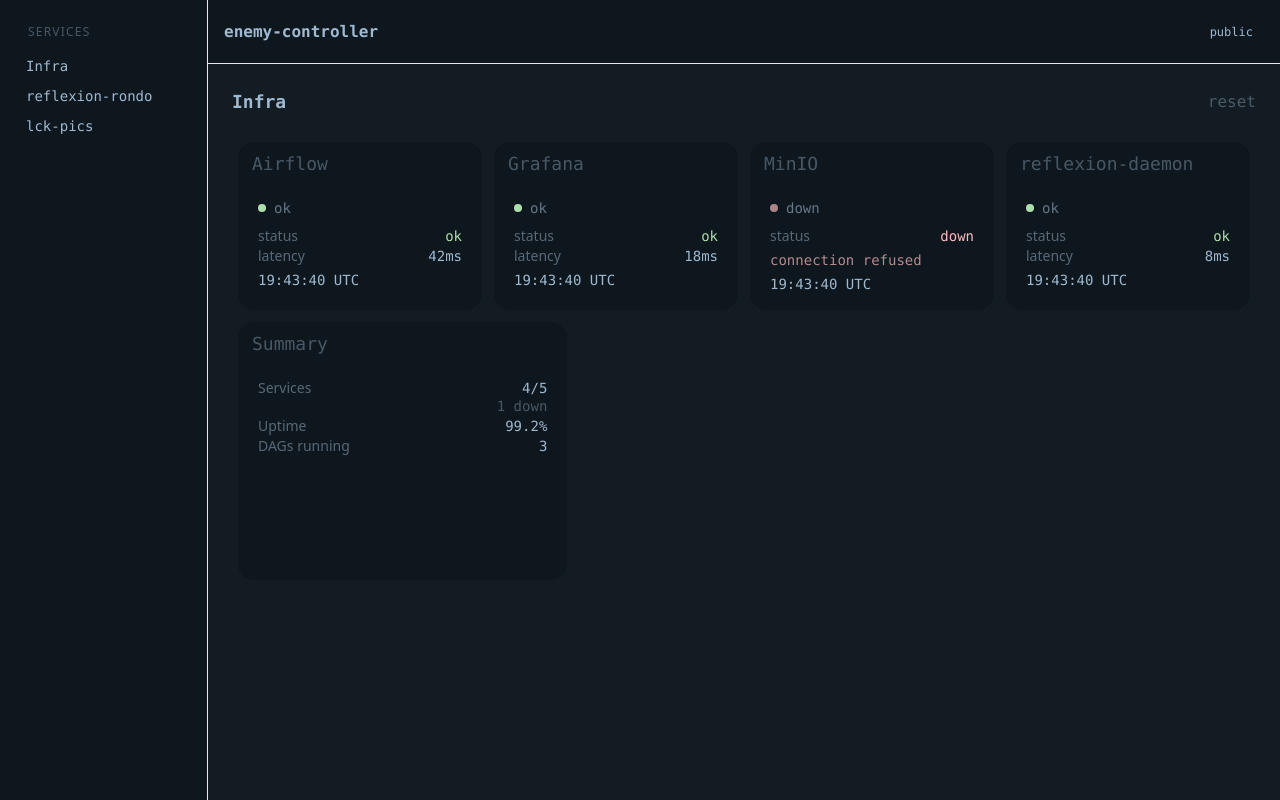
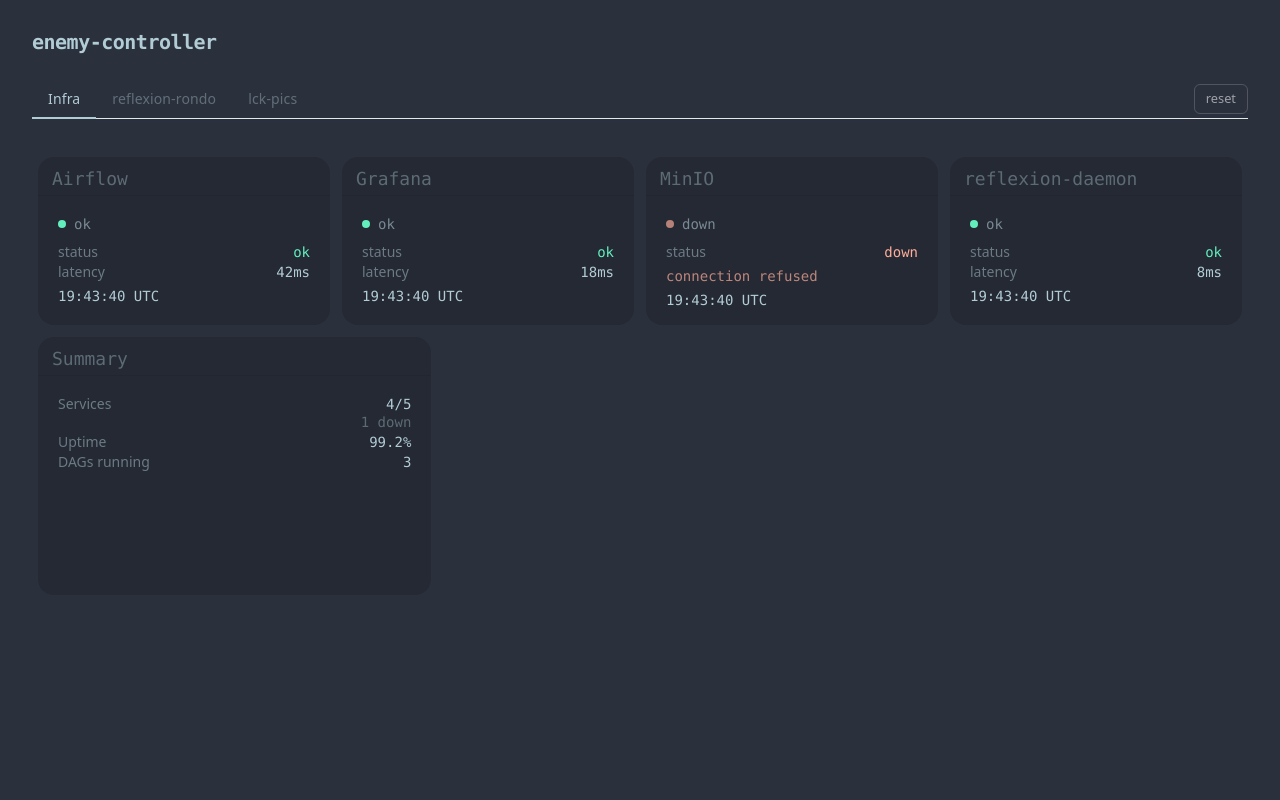
Before and after one commit to ikazen/enemy-controller, a FastAPI app: page / in a window 1280 px wide. Run offline with FastAPI, Linux system fonts and the light colour scheme; some libraries are stand-ins or nearby versions.

Commit message:
refactor: 사이드바 제거, 탭 네비게이션으로 교체 + dim 테마

```diff
--- a/templates/base.html
+++ b/templates/base.html
@@ -27,21 +27,67 @@
     }
     .card-scroll { flex: 1; overflow-y: auto; min-height: 0; }
 
+    /* Service tabs */
+    .service-tab {
+      padding: 8px 16px;
+      font-size: 0.875rem;
+      font-weight: 450;
+      border: none;
+      border-bottom: 2px solid transparent;
+      margin-bottom: -1px;
+      background: none;
+      cursor: pointer;
+      white-space: nowrap;
+      opacity: 0.4;
+      letter-spacing: 0.01em;
+      transition: opacity 0.15s;
+    }
+    .service-tab:hover { opacity: 0.75; }
+    .service-tab.tab-active { opacity: 1; border-bottom-color: currentColor; font-weight: 500; }
+
+    /* Action buttons */
+    .action-btn {
+      display: inline-flex;
+      align-items: center;
+      padding: 4px 11px;
+      font-size: 0.8rem;
+      border-radius: 6px;
+      border: 1px solid rgb(255 255 255 / 0.18);
+      background: transparent;
+      color: rgb(255 255 255 / 0.55);
+      cursor: pointer;
+      transition: background 0.15s, color 0.15s, border-color 0.15s;
+      white-space: nowrap;
+    }
+    .action-btn:hover {
+      background: rgb(255 255 255 / 0.07);
+      color: rgb(255 255 255 / 0.9);
+      border-color: rgb(255 255 255 / 0.3);
+    }
+
     /* Drag handle strip */
     .gs-drag-handle {
       display: flex;
       align-items: center;
-      padding: 5px 10px 5px 12px;
-      border-bottom: 1px solid oklch(var(--bc) / 0.08);
+      padding: 14px 14px 8px;
+      border-bottom: 1px solid rgb(0 0 0 / 0.08);
       cursor: grab;
       user-select: none;
       flex-shrink: 0;
       transition: background 0.15s;
     }
-    .gs-drag-handle:hover { background: oklch(var(--bc) / 0.04); }
+    .gs-drag-handle:hover { background: rgb(255 255 255 / 0.03); }
     .gs-drag-handle:active { cursor: grabbing; }
 
-    /* Hide button — appears on handle hover */
+    /* panel title */
+    .gs-drag-handle > span { font-size: 1.125rem; }
+
+    /* panel content */
+    .card-scroll .card-body { padding: 1.25rem; }
+    .card-scroll .text-xs   { font-size: 0.875rem; }
+    .card-scroll .text-sm   { font-size: 1rem; }
+
+    /* Hide button */
     .gs-drag-handle .hide-btn {
       margin-left: auto;
       opacity: 0;
@@ -89,84 +136,69 @@
       z-index: 50;
     }
 
-    /* Mobile: no grab cursor */
     @media (max-width: 767px) {
       .gs-drag-handle { cursor: default; }
       .gs-drag-handle .hide-btn { display: none; }
     }
-
-    /* Resize handle — dot pattern, hover-only */
-    .grid-stack > .grid-stack-item > .ui-resizable-handle.ui-resizable-se {
-      width: 14px;
-      height: 14px;
-      right: 4px;
-      bottom: 4px;
-      background:
-        radial-gradient(circle, oklch(var(--bc) / 0.35) 1.2px, transparent 1.2px) 0 0 / 5px 5px,
-        radial-gradient(circle, oklch(var(--bc) / 0.35) 1.2px, transparent 1.2px) 5px 5px / 5px 5px;
-      background-repeat: repeat;
-      opacity: 0;
-      transition: opacity 0.15s;
-      cursor: se-resize;
-    }
-    .grid-stack > .grid-stack-item:hover > .ui-resizable-handle.ui-resizable-se { opacity: 1; }
-
   </style>
 </head>
 <body class="min-h-screen bg-base-100">
+<div class="max-w-[1800px] mx-auto px-8 pt-7 pb-12">
 
-<div class="drawer lg:drawer-open">
-  <input id="sidebar-toggle" type="checkbox" class="drawer-toggle">
-
-  <div class="drawer-content flex flex-col min-h-screen">
-    <!-- topbar -->
-    <header class="navbar bg-base-200 border-b border-base-300 sticky top-0 z-10 px-4">
-      <div class="flex-none lg:hidden">
-        <label for="sidebar-toggle" class="btn btn-ghost btn-square" aria-label="open sidebar">
-          <svg xmlns="http://www.w3.org/2000/svg" class="h-5 w-5" fill="none" viewBox="0 0 24 24" stroke="currentColor">
-            <path stroke-linecap="round" stroke-linejoin="round" stroke-width="2" d="M4 6h16M4 12h16M4 18h16"/>
-          </svg>
-        </label>
-      </div>
-      <div class="flex-1">
-        <span class="font-mono font-semibold text-base">enemy-controller</span>
-      </div>
-      <div class="flex-none">
+  <!-- 타이틀 -->
+  <div class="flex items-center gap-3 mb-6">
+    <h1 class="font-mono font-semibold text-xl tracking-tight">enemy-controller</h1>
     {% if role == "admin" %}
-          <span class="badge badge-warning font-mono text-xs">admin</span>
-        {% else %}
-          <span class="badge badge-ghost font-mono text-xs">public</span>
+      <span class="badge badge-warning badge-sm font-mono">admin</span>
     {% endif %}
   </div>
-    </header>
 
-    <!-- swappable main content -->
-    <main id="main-content" class="p-6 flex-1">
-      {% block main %}{% endblock %}
-    </main>
-  </div>
-
-  <!-- sidebar -->
-  <div class="drawer-side z-20">
-    <label for="sidebar-toggle" class="drawer-overlay"></label>
-    <nav class="w-52 min-h-full bg-base-200 border-r border-base-300 flex flex-col p-4 gap-1">
-      <p class="text-xs text-base-content/40 uppercase tracking-widest px-3 py-2">Services</p>
-      <ul class="menu menu-sm gap-0.5 w-full">
+  <!-- 서비스 탭 + 액션 버튼 -->
+  <div class="border-b border-base-300 mb-8 flex items-center">
+    <nav class="flex" id="service-tabs">
       {% for s in services %}
-        <li>
-          <a class="font-mono text-sm"
+      <button class="service-tab {{ 'tab-active' if s.key == active.key else '' }}"
+              data-key="{{ s.key }}"
               hx-get="/services/{{ s.key }}"
               hx-target="#main-content"
-             hx-swap="innerHTML"
-             hx-push-url="/services/{{ s.key }}">
+              hx-push-url="/services/{{ s.key }}"
+              onclick="setActiveTab('{{ s.key }}')">
         {{ s.title }}
-          </a>
-        </li>
+      </button>
       {% endfor %}
+    </nav>
+
+    <!-- 그리드 액션 버튼 (grid.html JS가 제어) -->
+    <div class="flex items-center gap-1 ml-auto pl-4 shrink-0">
+      <div class="relative" id="panel-picker" style="display:none">
+        <button class="action-btn"
+                id="panel-picker-btn"
+                onclick="togglePicker()">+ panel</button>
+        <ul id="panel-picker-list"
+            class="hidden bg-base-200 rounded-box shadow-lg border border-base-300 p-2 flex flex-col gap-0.5 absolute right-0 z-50"
+            style="top: calc(100% + 6px); min-width: 11rem;">
         </ul>
-    </nav>
+      </div>
+      <button class="action-btn"
+              id="reset-btn"
+              style="display:none"
+              onclick="resetLayout(window.EC_SERVICE_KEY)">reset</button>
     </div>
   </div>
 
+  <!-- 콘텐츠 -->
+  <main id="main-content">
+    {% block main %}{% endblock %}
+  </main>
+
+</div>
+
+<script>
+function setActiveTab(key) {
+  document.querySelectorAll('.service-tab').forEach(function(el) {
+    el.classList.toggle('tab-active', el.dataset.key === key);
+  });
+}
+</script>
 </body>
 </html>
--- a/templates/partials/grid.html
+++ b/templates/partials/grid.html
@@ -1,22 +1,3 @@
-<div class="mb-5 flex items-center justify-between gap-3">
-  <h2 class="text-lg font-semibold font-mono">{{ service.title }}</h2>
-  <div class="flex items-center gap-2">
-
-    <!-- panel picker: 숨긴 패널이 있을 때만 표시 -->
-    <div class="relative" id="panel-picker" style="display:none">
-      <button class="btn btn-xs btn-ghost font-mono opacity-50 hover:opacity-90"
-              id="panel-picker-btn"
-              onclick="togglePicker()">+ panel</button>
-      <ul id="panel-picker-list"
-          class="hidden bg-base-200 rounded-box shadow-lg border border-base-300 p-2 flex flex-col gap-0.5">
-      </ul>
-    </div>
-
-    <button class="btn btn-xs btn-ghost font-mono opacity-40 hover:opacity-80"
-            onclick="resetLayout('{{ service.key }}')">reset</button>
-  </div>
-</div>
-
 <div class="grid-stack" id="panel-grid">
   {% for panel in service.panels() %}
     {% if panel.public or role == "admin" %}
@@ -56,6 +37,11 @@
   const LAYOUT_KEY  = 'ec-grid-'   + SERVICE_KEY;
   const HIDDEN_KEY  = 'ec-hidden-' + SERVICE_KEY;
   const isMobile    = window.innerWidth < 768;
+
+  // base.html 탭 바의 버튼들에 서비스 키 연결
+  window.EC_SERVICE_KEY = SERVICE_KEY;
+  const resetBtn = document.getElementById('reset-btn');
+  if (resetBtn) resetBtn.style.display = '';
 
   const grid = GridStack.init({
     cellHeight: 90,
@@ -101,7 +87,6 @@
     if (!el) return;
     el.style.display = '';
     grid.makeWidget(el);
-    // HTMX content가 아직 안 로드됐을 수 있어서 강제 트리거
     const htmxEl = el.querySelector('[hx-get]');
     if (htmxEl) htmx.trigger(htmxEl, 'load');
     hiddenIds.delete(id);
@@ -132,13 +117,14 @@
   function _removeFromGrid(id) {
     const el = document.querySelector(`[gs-id="${id}"]`);
     if (!el) return;
-    grid.removeWidget(el, false);  // DOM은 유지
+    grid.removeWidget(el, false);
     el.style.display = 'none';
   }
 
   function _syncPicker() {
     const list   = document.getElementById('panel-picker-list');
     const picker = document.getElementById('panel-picker');
+    if (!list || !picker) return;
     list.innerHTML = '';
 
     if (hiddenIds.size === 0) {
```
Also changed, not shown: other parts of templates/base.html (+17 -16 lines), tests/test_security.py (+2 -2 lines). Lines whose indentation alone changed are shown as unchanged.
